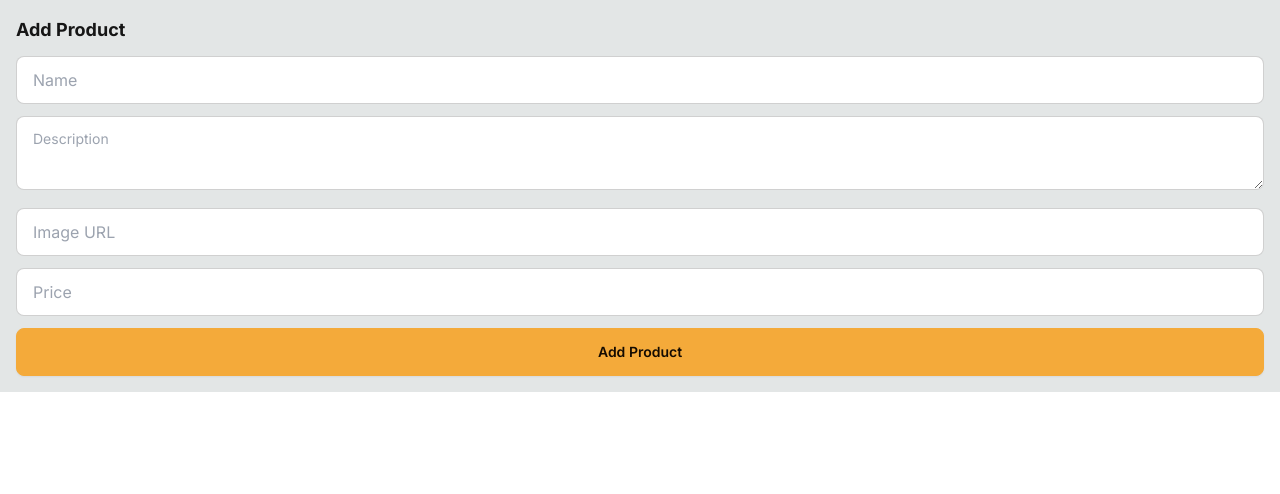
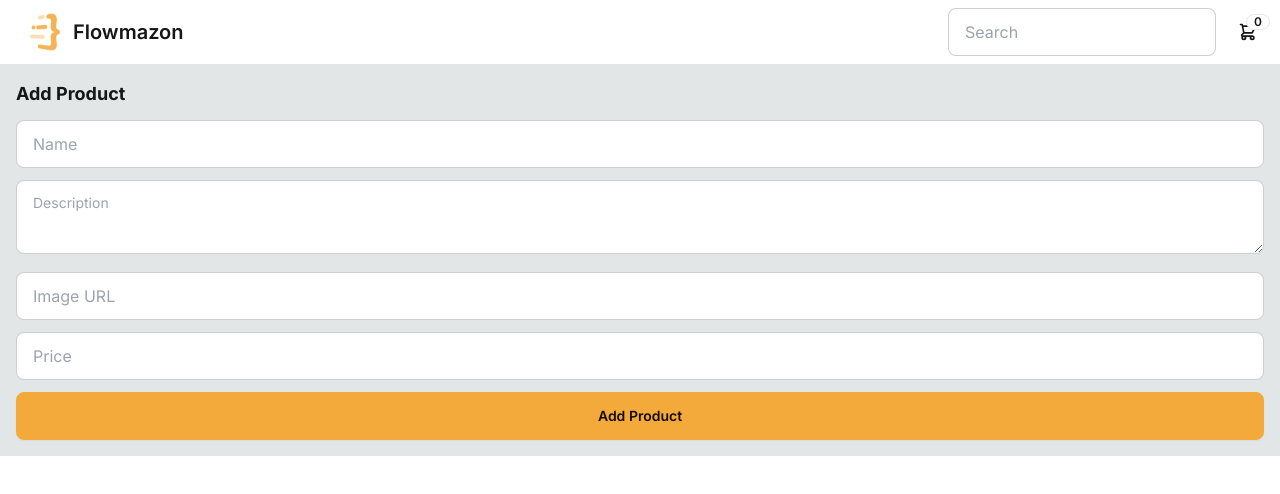
Before and after one commit to Alca0004/nextjs-ecommerce, a Next.js app: page /add-product in a window 1280 px wide. Shown: the top 494 px of the page. Built offline with nearby package versions, Linux system fonts and the light colour scheme; no server answers.

Commit message:
Navbar completed and cart component

```diff
--- /dev/null
+++ b/src/app/Navbar/Navbar.tsx
@@ -0,0 +1,41 @@
+import Link from "next/link";
+import logo from "@/app/assets/logo.png"
+import Image from "next/image";
+import { redirect } from "next/navigation";
+import { getCart } from "@/lib/db/cart";
+import ShoppingCartButton from "./ShoppingCartButton";
+
+async function searchProducts(formData:FormData) {
+    "use server";
+
+    const searchQuery = formData.get('searchQuery')?.toString();
+
+    if (searchQuery) {
+        redirect("/search?query=" + searchQuery)
+    }
+}
+
+export default async function Navbar() {
+    const cart = await getCart();
+
+    return (
+        <div className="bg-base-100">
+            <div className="navbar max-w-7xl m-auto flex-col sm:flex-row gap-2">
+                <div className="flex-1">
+                    <Link href="/" className="btn btn-ghost text-xl normal-case">
+                        <Image src={logo} height={40} width={40} alt="Flowmazon logo" />
+                        Flowmazon
+                    </Link>
+                </div>
+                <div className="flex-none gap-2">
+                    <form action={searchProducts}>
+                        <div className="form-control">
+                            <input className='input input-bordered w-full min-w-[100px]' name="searchQuery" placeholder="Search"/>
+                        </div>
+                    </form>
+                    <ShoppingCartButton cart={cart}/>
+                </div>
+            </div>
+        </div>
+    )
+}
--- /dev/null
+++ b/src/app/Navbar/ShoppingCartButton.tsx
@@ -0,0 +1,57 @@
+'use client'
+import { ShoppingCart } from "@/lib/db/cart";
+import { formatPrice } from "@/lib/format";
+import Link from "next/link";
+
+interface ShoppingCartButtonProps{
+    cart: ShoppingCart | null;
+}
+
+export default function ShoppingCartButton({cart}: ShoppingCartButtonProps) {
+    function closeDropdown() {
+        const elem = document.activeElement as HTMLElement
+        if (elem) {
+            elem.blur()
+        }
+    }
+    return (
+
+        <div className="dropdown dropdown-end">
+            <label tabIndex={0} className="btn-ghost btn-circle btn">
+                <div className="indicator">
+                <svg
+          xmlns="http://www.w3.org/2000/svg"
+          className="h-5 w-5"
+          fill="none"
+          viewBox="0 0 24 24"
+          stroke="currentColor"
+        >
+          <path
+            strokeLinecap="round"
+            strokeLinejoin="round"
+            strokeWidth="2"
+            d="M3 3h2l.4 2M7 13h10l4-8H5.4M7 13L5.4 5M7 13l-2.293 2.293c-.63.63-.184 1.707.707 1.707H17m0 0a2 2 0 100 4 2 2 0 000-4zm-8 2a2 2 0 11-4 0 2 2 0 014 0z"
+          />
+                    </svg>
+                    <span className="badge badge-sm indicator-item">
+                        {cart?.size || 0}
+                    </span>
+                </div>
+            </label>
+            <div tabIndex={0} className="cart dropdown-content card-compact mt-3 w-52 bg-base-100 shadow z-30">
+                <div className="card-body">
+                    <span className="text-lg font-bold">{cart?.size || 0} Items</span>
+                    <span className="text-info">
+                        Subtotal: {formatPrice(cart?.subtotal || 0)}
+                    </span>
+                    <div className="card-actions">
+                        <Link
+                            href='/cart' className="btn btn-primary btn-block" onClick={closeDropdown}>
+                            View cart
+                        </Link>
+                    </div>
+                </div>
+            </div>
+        </div>
+    )
+}
--- a/src/app/layout.tsx
+++ b/src/app/layout.tsx
@@ -1,6 +1,7 @@
 import type { Metadata } from 'next'
 import { Inter } from 'next/font/google'
 import './globals.css'
+import Navbar from './Navbar/Navbar'
 
 const inter = Inter({ subsets: ['latin'] })
 
@@ -17,6 +18,7 @@
   return (
     <html lang="en">
       <body className={inter.className}>
+        <Navbar />
         <main className='p-4 max-w-7xl m-auto min-w-[300px]'>
           {children}
         </main>
```
Also changed, not shown: 1 other file (tests, documents, lock files or other folders).
